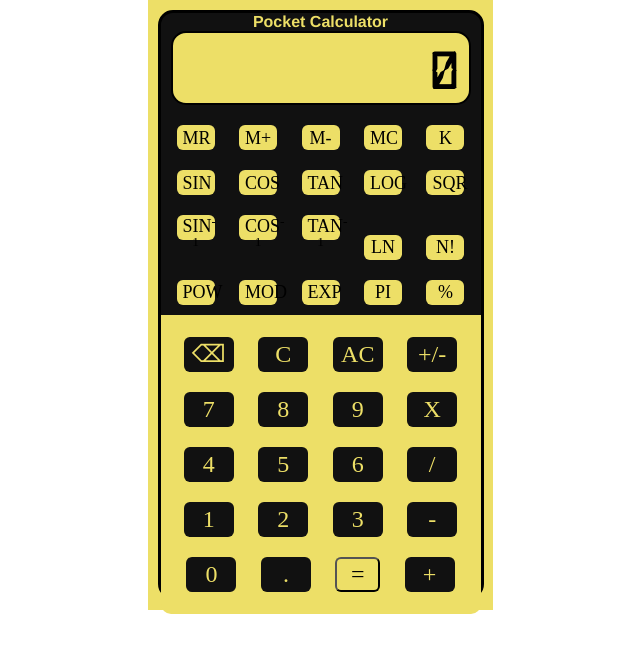
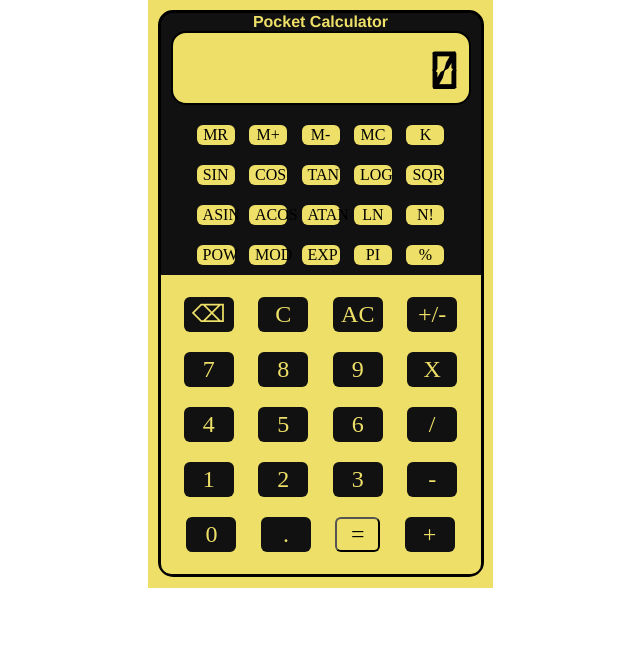
Before and after one commit to gerrymcgarry/PocketCalculator, a plain HTML site: page index.html in a window 1280 px wide. Shown: the whole page, without its empty margins (320-960 px from the left). Drawn offline with Linux system fonts and the light colour scheme; a web font is replaced by a local one.

Commit message:
updated layout

```diff
--- a/index.html
+++ b/index.html
@@ -41,9 +41,9 @@
                         <button type="button" class="small function" id = "log">LOG</button>
                         <button type="button" class="small function" id = "sqr">SQR</button>
 
-                        <button type="button" class="small function" id = "asin">SIN<sup>-1</sup></button>
-                        <button type="button" class="small function" id = "acos">COS<sup>-1</sup></button>
-                        <button type="button" class="small function" id = "atan">TAN<sup>-1</sup></button>
+                        <button type="button" class="small function" id = "asin">ASIN</button>
+                        <button type="button" class="small function" id = "acos">ACOS</button>
+                        <button type="button" class="small function" id = "atan">ATAN</button>
                         <button type="button" class="small function" id = "ln">LN</button>
                         <button type="button" class="small function" id = "fac">N!</button>
 
--- a/service-worker.js
+++ b/service-worker.js
@@ -1,7 +1,7 @@
 // Names of the two caches used in this version of the service worker.
 // Change to v2, etc. when you update any of the local resources, which will
 // in turn trigger the install event again.
-const PRECACHE = 'precache-v1';
+const PRECACHE = 'precache-v2';
 const RUNTIME = 'runtime';
 
 // A list of local resources we always want to be cached.
--- a/style.css
+++ b/style.css
@@ -178,13 +178,13 @@ button:active {
 
     #outer-container {
         margin-top: 0px;
-        height: 610px;
+        height: 588px;
         width: 345px;
     }
 
     #inner-container {
         margin: 10px;
-        height: 583px;
+        height: 561px;
         width: 320px;
         border-radius: 15px;
         border: solid 3px black;
@@ -234,9 +234,9 @@ button:active {
 
     .small {
         width: 38px;
-        height: 25px;
-        font-size: 18px;
-        margin: 10px 10px;
+        height: 20px;
+        font-size: 16px;
+        margin: 10px 5px;
     }
 
     .equals {
@@ -245,10 +245,11 @@ button:active {
     }
 
     .sci {
-        grid-column: 1 / 3;
-        grid-row: 1;
-        padding:0vh 0;
+        /* grid-column: 2 ;
+        grid-row: 1; */
+        padding:0px 7px;
         margin:0vh;
+        width: 306px;
     }
 
     .num {
```
